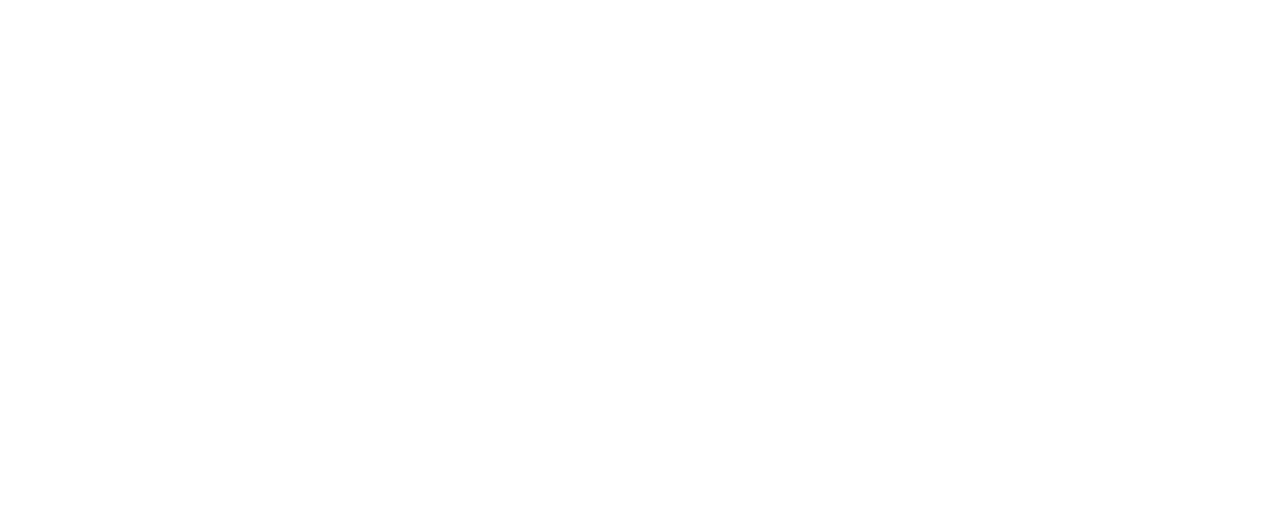
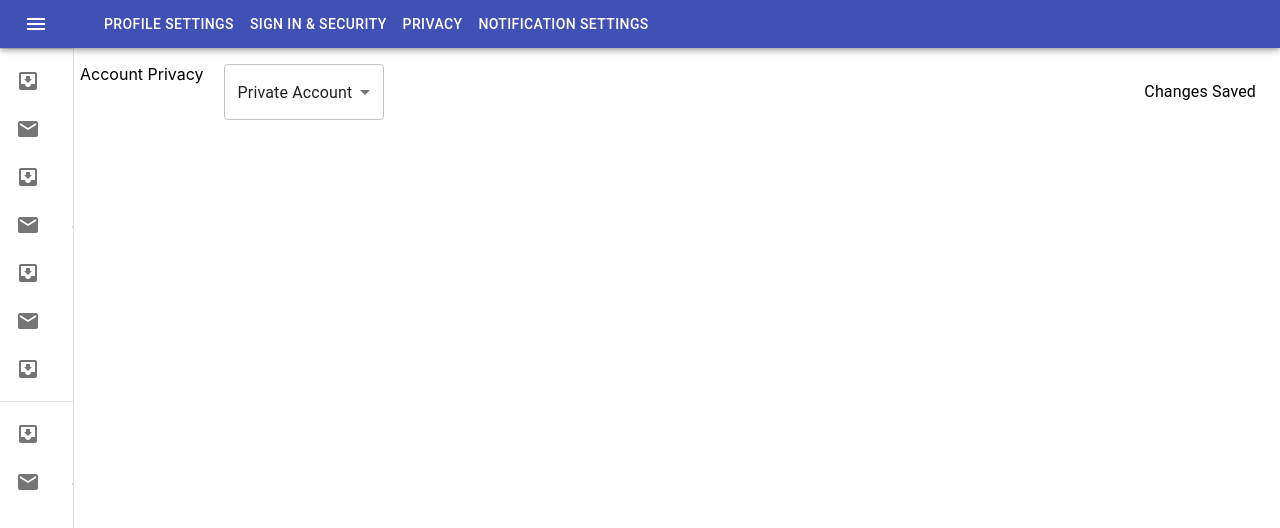
Before and after one commit to aejit/Byndr, a React (Create React App) app in the folder byndr-ui/: page /profile/security in a window 1280 px wide. Shown: the top 528 px of the page. Built offline with nearby package versions, Linux system fonts and the light colour scheme.

Commit message:
added links to the shell

```diff
--- a/byndr-ui/src/components/Profile/Security/security.js
+++ b/byndr-ui/src/components/Profile/Security/security.js
@@ -1,9 +1,62 @@
-import React from 'react'
+import {
+  FormControl,
+  Grid,
+  makeStyles,
+  MenuItem,
+  Select,
+  Typography,
+} from "@material-ui/core";
+import React from "react";
+import Shell from "../../common/shell";
+
+const useStyles = makeStyles((theme) => ({
+  root: {
+    flexGrow: 1,
+  },
+}));
 
 export default function Security(props) {
+  const classes = useStyles();
+  const securityContent = () => {
     return (
-        <div>
-
-        </div>
-    )
+      <div className={classes.root}>
+        <Grid container xs={12} sm={12} direction="column">
+          <Grid
+            xs={12}
+            sm={12}
+            container
+            direction="row"
+            justify="space-between"
+            alignItems="center"
+          >
+            <Grid item direction="row">
+              <span style={{ marginRight: 20 }}>Account Privacy</span>
+              <FormControl variant="outlined" className={classes.formControl}>
+                <Select
+                  labelId="demo-simple-select-outlined-label"
+                  id="demo-simple-select-outlined"
+                  value={10}
+                  onChange={() => {}}
+                >
+                  <MenuItem value="">
+                    <em>None</em>
+                  </MenuItem>
+                  <MenuItem value={10}>Private Account</MenuItem>
+                  <MenuItem value={20}>Public Account</MenuItem>
+                </Select>
+              </FormControl>
+            </Grid>
+            <Grid item>
+              <Typography>Changes Saved</Typography>
+            </Grid>
+          </Grid>
+        </Grid>
+      </div>
+    );
+  };
+  return (
+    <div>
+      <Shell content={securityContent()} />
+    </div>
+  );
 }
--- a/byndr-ui/src/components/Profile/Settings/settings.js
+++ b/byndr-ui/src/components/Profile/Settings/settings.js
@@ -56,7 +56,7 @@
               justify="start"
               alignItems="center"
               spacing={2}
-              style={{ paddingTop: 50 }}
+              style={{ paddingTop: 40 }}
             >
               <Grid item>
                 <Badge
--- a/byndr-ui/src/components/common/shell.js
+++ b/byndr-ui/src/components/common/shell.js
@@ -1,43 +1,41 @@
-import React from 'react'
-import SideBar from './sidebar'
-import { makeStyles } from '@material-ui/core/styles';
-import TitleBar from './titleBar'
+import React from "react";
+import SideBar from "./sidebar";
+import { makeStyles } from "@material-ui/core/styles";
+import TitleBar from "./titleBar";
 
 const useStyles = makeStyles((theme) => ({
-    marginSmall : {
+  marginSmall: {
     marginRight: 12,
   },
-    marginLarge : {
+  marginLarge: {
     marginRight: 36,
   },
   content: {
     flexGrow: 1,
     padding: theme.spacing(3),
   },
-      toolbar: {
-        display: 'flex',
-        alignItems: 'center',
-        justifyContent: 'flex-end',
-        padding: theme.spacing(0, 1),
-        // necessary for content to be below app bar
-        ...theme.mixins.toolbar,
-      }
+  content_mTop: {
+    marginTop: 40,
+  },
 }));
 
 export default function Shell(props) {
   const [openDrawer, setOpenDrawer] = React.useState(false);
   const handleDrawer = (value) => {
     setOpenDrawer(value);
-    }
+  };
   const classes = useStyles();
   return (
     <div>
       <SideBar open={openDrawer} setOpenDrawer={handleDrawer} />
       <TitleBar open={openDrawer} setOpenDrawer={handleDrawer} />
-            <main className={classes.content} style={{marginLeft: openDrawer === true ? 232:56,}}>
-            <div className={classes.toolbar} />
+      <main
+        className={classes.content}
+        style={{ marginLeft: openDrawer === true ? 232 : 56 }}
+      >
+        <div className={classes.content_mTop} />
         {props.content}
       </main>
     </div>
-    )
+  );
 }
--- a/byndr-ui/src/components/common/sidebar.js
+++ b/byndr-ui/src/components/common/sidebar.js
@@ -1,57 +1,58 @@
-import React from 'react';
-import { makeStyles, useTheme } from '@material-ui/core/styles';
-import Drawer from '@material-ui/core/Drawer';
-import List from '@material-ui/core/List';
-import Divider from '@material-ui/core/Divider';
-import IconButton from '@material-ui/core/IconButton';
-import ChevronLeftIcon from '@material-ui/icons/ChevronLeft';
-import ChevronRightIcon from '@material-ui/icons/ChevronRight';
-import ListItem from '@material-ui/core/ListItem';
-import ListItemIcon from '@material-ui/core/ListItemIcon';
-import ListItemText from '@material-ui/core/ListItemText';
-import InboxIcon from '@material-ui/icons/MoveToInbox';
-import MailIcon from '@material-ui/icons/Mail';
-import clsx from 'clsx';
+import React from "react";
+import { makeStyles, useTheme } from "@material-ui/core/styles";
+import Drawer from "@material-ui/core/Drawer";
+import List from "@material-ui/core/List";
+import Divider from "@material-ui/core/Divider";
+import IconButton from "@material-ui/core/IconButton";
+import ChevronLeftIcon from "@material-ui/icons/ChevronLeft";
+import ChevronRightIcon from "@material-ui/icons/ChevronRight";
+import ListItem from "@material-ui/core/ListItem";
+import ListItemIcon from "@material-ui/core/ListItemIcon";
+import ListItemText from "@material-ui/core/ListItemText";
+import InboxIcon from "@material-ui/icons/MoveToInbox";
+import MailIcon from "@material-ui/icons/Mail";
+import clsx from "clsx";
+import { Toolbar } from "@material-ui/core";
 
 const drawerWidth = 240;
 const useStyles = makeStyles((theme) => ({
   root: {
-        display: 'flex',
+    display: "flex",
   },
   hide: {
-        display: 'none',
+    display: "none",
   },
   drawer: {
     width: drawerWidth,
     flexShrink: 0,
-        whiteSpace: 'nowrap',
+    whiteSpace: "nowrap",
   },
   drawerOpen: {
     width: drawerWidth,
-        transition: theme.transitions.create('width', {
+    transition: theme.transitions.create("width", {
       easing: theme.transitions.easing.sharp,
       duration: theme.transitions.duration.enteringScreen,
     }),
   },
   drawerClose: {
-        transition: theme.transitions.create('width', {
+    transition: theme.transitions.create("width", {
       easing: theme.transitions.easing.sharp,
       duration: theme.transitions.duration.leavingScreen,
     }),
-        overflowX: 'hidden',
+    overflowX: "hidden",
     width: theme.spacing(7) + 1,
-        [theme.breakpoints.up('sm')]: {
+    [theme.breakpoints.up("sm")]: {
       width: theme.spacing(9) + 1,
     },
   },
   toolbar: {
-        display: 'flex',
-        alignItems: 'center',
-        justifyContent: 'flex-end',
-        padding: theme.spacing(0, 1),
+    display: "flex",
+    alignItems: "center",
+    justifyContent: "flex-end",
+    //padding: theme.spacing(0, 1),
     // necessary for content to be below app bar
     ...theme.mixins.toolbar,
-      }
+  },
 }));
 
 export default function SideBar(props) {
@@ -63,7 +64,8 @@
     props.setOpenDrawer(false);
   };
 
-    return <div className={classes.root}>
+  return (
+    <div className={classes.root}>
       <Drawer
         variant="permanent"
         className={clsx(classes.drawer, {
@@ -77,29 +79,45 @@
           }),
         }}
       >
-        <div className={classes.toolbar}>
+        <Toolbar
+          variant="dense"
+          style={{ display: "flex", justifyContent: "flex-end" }}
+        >
           <IconButton onClick={handleDrawerClose}>
             {open === false ? <ChevronRightIcon /> : <ChevronLeftIcon />}
           </IconButton>
-        </div>
+        </Toolbar>
         <Divider />
         <List>
-          {['Discover', 'Feed', 'Library', 'Spaces','Paths','Broadcasts','Learning Groups'].map((text, index) => (
+          {[
+            "Discover",
+            "Feed",
+            "Library",
+            "Spaces",
+            "Paths",
+            "Broadcasts",
+            "Learning Groups",
+          ].map((text, index) => (
             <ListItem button key={text}>
-              <ListItemIcon>{index % 2 === 0 ? <InboxIcon /> : <MailIcon />}</ListItemIcon>
+              <ListItemIcon>
+                {index % 2 === 0 ? <InboxIcon /> : <MailIcon />}
+              </ListItemIcon>
               <ListItemText primary={text} />
             </ListItem>
           ))}
         </List>
         <Divider />
         <List>
-          {['My Account', 'Settings'].map((text, index) => (
+          {["My Account", "Settings"].map((text, index) => (
             <ListItem button key={text}>
-              <ListItemIcon>{index % 2 === 0 ? <InboxIcon /> : <MailIcon />}</ListItemIcon>
+              <ListItemIcon>
+                {index % 2 === 0 ? <InboxIcon /> : <MailIcon />}
+              </ListItemIcon>
               <ListItemText primary={text} />
             </ListItem>
           ))}
         </List>
       </Drawer>
-    </div>;
+    </div>
+  );
 }
--- a/byndr-ui/src/components/common/titleBar.js
+++ b/byndr-ui/src/components/common/titleBar.js
@@ -1,11 +1,14 @@
-import React from 'react'
-import { makeStyles } from '@material-ui/core/styles';
-import AppBar from '@material-ui/core/AppBar';
-import Toolbar from '@material-ui/core/Toolbar';
-import Typography from '@material-ui/core/Typography';
-import IconButton from '@material-ui/core/IconButton';
-import MenuIcon from '@material-ui/icons/Menu';
-import clsx from 'clsx';
+import React from "react";
+import { makeStyles } from "@material-ui/core/styles";
+import AppBar from "@material-ui/core/AppBar";
+import Toolbar from "@material-ui/core/Toolbar";
+import Typography from "@material-ui/core/Typography";
+import IconButton from "@material-ui/core/IconButton";
+import MenuIcon from "@material-ui/icons/Menu";
+import clsx from "clsx";
+import { Button } from "@material-ui/core";
+import { withRoute } from "react-router-dom";
+import { Link } from "react-router-dom";
 
 const drawerWidth = 240;
 
@@ -14,11 +17,11 @@
     marginRight: 36,
   },
   hide: {
-    display: 'none',
+    display: "none",
   },
   appBar: {
     zIndex: theme.zIndex.drawer + 1,
-        transition: theme.transitions.create(['width', 'margin'], {
+    transition: theme.transitions.create(["width", "margin"], {
       easing: theme.transitions.easing.sharp,
       duration: theme.transitions.duration.leavingScreen,
     }),
@@ -26,7 +29,7 @@
   appBarShift: {
     marginLeft: drawerWidth,
     width: `calc(100% - ${drawerWidth}px)`,
-        transition: theme.transitions.create(['width', 'margin'], {
+    transition: theme.transitions.create(["width", "margin"], {
       easing: theme.transitions.easing.sharp,
       duration: theme.transitions.duration.enteringScreen,
     }),
@@ -52,7 +55,7 @@
           [classes.appBarShift]: open,
         })}
       >
-        <Toolbar>
+        <Toolbar variant="dense">
           <IconButton
             color="inherit"
             aria-label="open drawer"
@@ -64,7 +67,14 @@
           >
             <MenuIcon />
           </IconButton>
-
+          <Button component={Link} to="/profile/settings" color="inherit">
+            Profile Settings
+          </Button>
+          <Button component={Link} to="/profile/security" color="inherit">
+            Sign In & Security
+          </Button>
+          <Button color="inherit">Privacy</Button>
+          <Button color="inherit">Notification Settings</Button>
         </Toolbar>
       </AppBar>
     </div>
```
Lines whose indentation alone changed are shown as unchanged.
